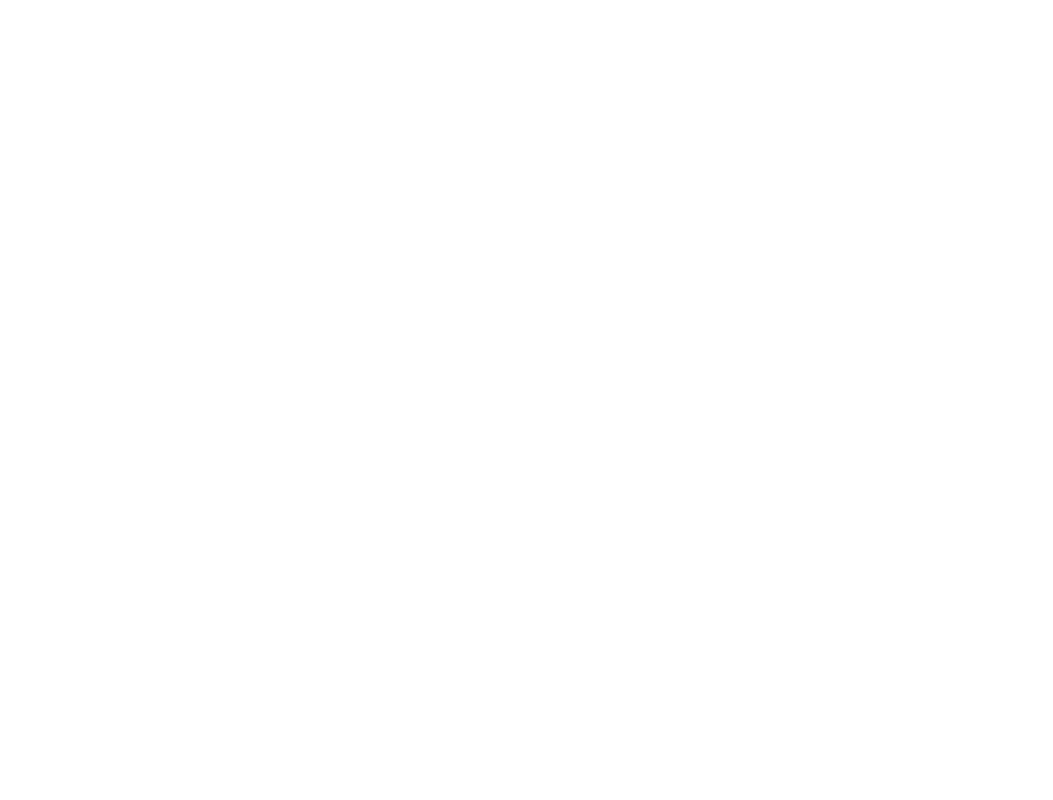
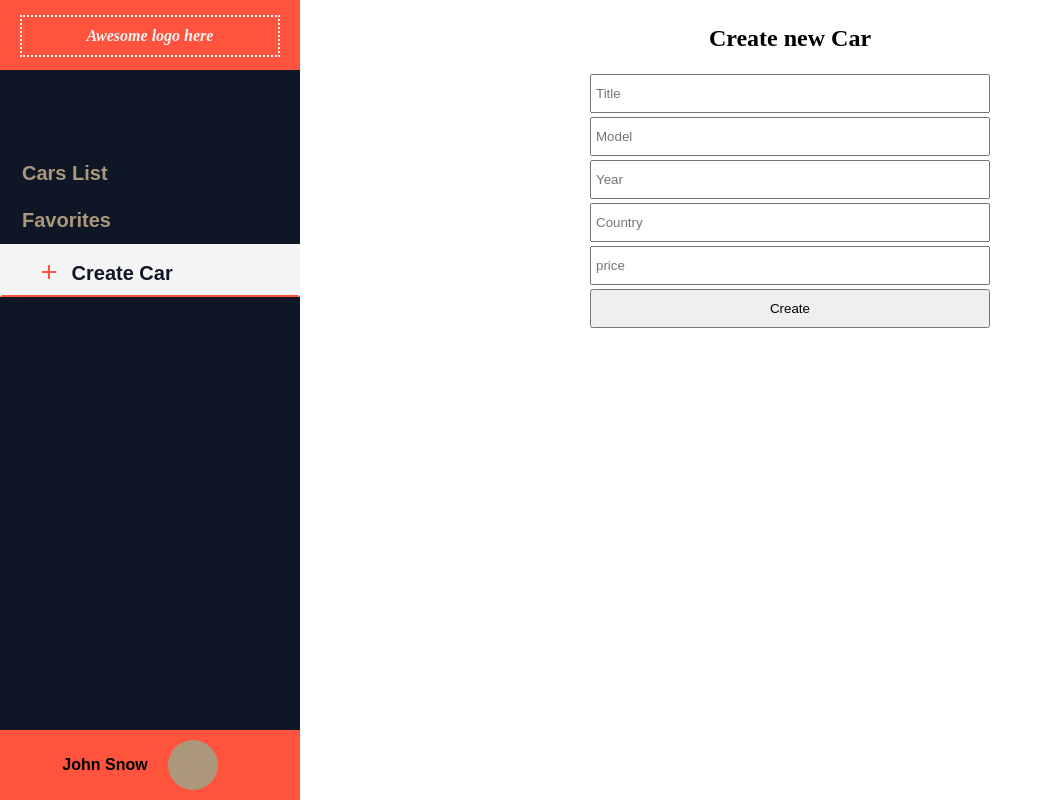
Before and after one commit to DmitryNaumenko/cars-app, an Angular app: page /manage-car in a window 1280 px wide. Before the commit this address led to /. Shown: the whole page, without its empty margins (0-1053 px from the left). Built offline with nearby package versions, Linux system fonts and the light colour scheme.

Commit message:
Added form and new component

```diff
--- a/src/app/app.module.ts
+++ b/src/app/app.module.ts
@@ -16,6 +16,8 @@ import { FavoritesComponent } from './pages/favorites/favorites.component';
 import { HomeComponent } from './pages/home/home.component';
 import { SideBarComponent } from './components/side-bar/side-bar.component';
 import { LoaderComponent } from './components/loader/loader.component';
+import { NotFoundComponent } from './pages/not-found/not-found.component';
+import { ManageCarComponent } from './pages/manage-car/manage-car.component';
 
 @NgModule({
   declarations: [
@@ -30,7 +32,9 @@ import { LoaderComponent } from './components/loader/loader.component';
     FavoritesComponent,
     HomeComponent,
     SideBarComponent,
-    LoaderComponent
+    LoaderComponent,
+    NotFoundComponent,
+    ManageCarComponent
   ],
   imports: [
     BrowserModule,
--- a/src/app/app.routes.ts
+++ b/src/app/app.routes.ts
@@ -4,6 +4,8 @@ import { HomeComponent } from './pages/home/home.component';
 import { CarListComponent } from './pages/car-list/car-list.component';
 import { FavoritesComponent } from './pages/favorites/favorites.component';
 import { CreateUserComponent } from './pages/create-user/create-user.component';
+import { ManageCarComponent } from './pages/manage-car/manage-car.component';
+import { NotFoundComponent } from './pages/not-found/not-found.component';
 
 export const ROUTES: Routes = [
   { path: 'login', component: LoginComponent },
@@ -13,7 +15,9 @@ export const ROUTES: Routes = [
     children: [
       { path: '', redirectTo: '/car-list',  pathMatch: 'full'},
       { path: 'car-list', component: CarListComponent },
-      { path: 'favorites', component: FavoritesComponent }
+      { path: 'favorites', component: FavoritesComponent },
+      { path: 'manage-car', component: ManageCarComponent }
     ]
   },
+  { path: '**', component: NotFoundComponent }
 ];
--- a/src/app/components/car-card/car-card.component.scss
+++ b/src/app/components/car-card/car-card.component.scss
@@ -9,7 +9,7 @@
   position: relative;
   top: 0;
   left: 0;
-  transition-duration: 0.1s;
+  transition-duration: 0.3s;
   padding: 0 20px;
   .car-title {
     padding: 20px 0 0 0;
@@ -35,10 +35,19 @@
     }
   }
   &:hover {
-    box-shadow: 0 0 5px $main-leather-color;
+    box-shadow: 10px 10px 0 $main-dark-color, -10px -10px 0 $main-red-color;
     top: 2px;
     left: 3px;
     background-color: #ffffff;
+    border-color: $main-dark-color $main-red-color $main-red-color $main-dark-color;
+    &:after {
+      content: normal;
+      width: 140px;
+      height: 240px;
+      background-color: $main-red-color;
+      position: relative;
+      top: 10px;
+    }
     .color {
       border: 0;
       width: calc(100% + 40px);
--- a/src/app/components/side-bar/side-bar.component.html
+++ b/src/app/components/side-bar/side-bar.component.html
@@ -7,6 +7,7 @@
     <ul>
       <li routerLink="/car-list" routerLinkActive="active"><i class="material-icons">view_list</i> Cars list </li>
       <li routerLink="/favorites" routerLinkActive="active"><i class="material-icons">star</i> Favorites</li>
+      <li routerLink="/manage-car" routerLinkActive="active"><i class="material-icons">add</i> Create car</li>
     </ul>
   </section>
 
--- /dev/null
+++ b/src/app/pages/manage-car/manage-car.component.html
@@ -0,0 +1,11 @@
+<div class="create-holder">
+  <h1>Create new Car</h1>
+  <form action="">
+    <input type="text" placeholder="Title">
+    <input type="text" placeholder="Model">
+    <input type="text" placeholder="Year">
+    <input type="text" placeholder="Country">
+    <input type="text" placeholder="price">
+    <input type="submit" value="Create">
+  </form>
+</div>
--- /dev/null
+++ b/src/app/pages/manage-car/manage-car.component.scss
@@ -0,0 +1,13 @@
+.create-holder {
+  text-align: center;
+  form {
+    display: flex;
+    flex-direction: column;
+    width: 400px;
+    margin: 10px auto;
+    input {
+      padding: 10px 4px;
+      margin: 2px 0;
+    }
+  }
+}
--- /dev/null
+++ b/src/app/pages/manage-car/manage-car.component.ts
@@ -0,0 +1,15 @@
+import { Component, OnInit } from '@angular/core';
+
+@Component({
+  selector: 'app-manage-car',
+  templateUrl: './manage-car.component.html',
+  styleUrls: ['./manage-car.component.scss']
+})
+export class ManageCarComponent implements OnInit {
+
+  constructor() { }
+
+  ngOnInit() {
+  }
+
+}
--- /dev/null
+++ b/src/app/pages/not-found/not-found.component.html
@@ -0,0 +1,6 @@
+<div class="not-found-container">
+  <h1>404</h1>
+  <p>Houston we have a problem</p>
+  <p>We can't find what you're looking for</p>
+  <p>Let us take you <span routerLink="/">home</span></p>
+</div>
--- /dev/null
+++ b/src/app/pages/not-found/not-found.component.scss
@@ -0,0 +1,11 @@
+.not-found-container {
+  text-align: center;
+  margin-top: 10%;
+  font-size: 30px;
+  font-family: sans-serif;
+  span {
+    color: darkred;
+    cursor: pointer;
+    text-decoration: underline;
+  }
+}
--- /dev/null
+++ b/src/app/pages/not-found/not-found.component.ts
@@ -0,0 +1,15 @@
+import { Component, OnInit } from '@angular/core';
+
+@Component({
+  selector: 'app-not-found',
+  templateUrl: './not-found.component.html',
+  styleUrls: ['./not-found.component.scss']
+})
+export class NotFoundComponent implements OnInit {
+
+  constructor() { }
+
+  ngOnInit() {
+  }
+
+}
```
Also changed, not shown: 2 other files (tests, documents, lock files or other folders).
